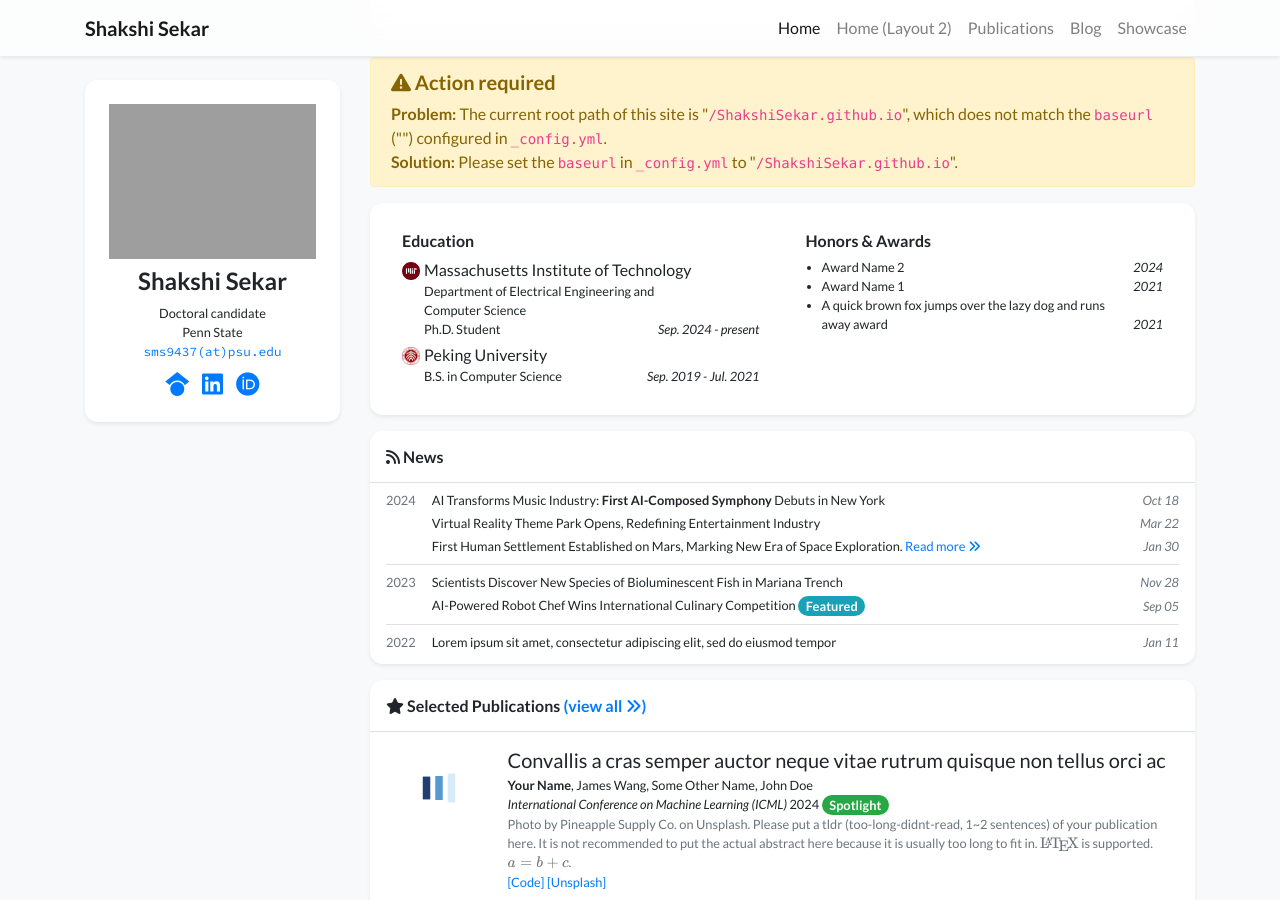
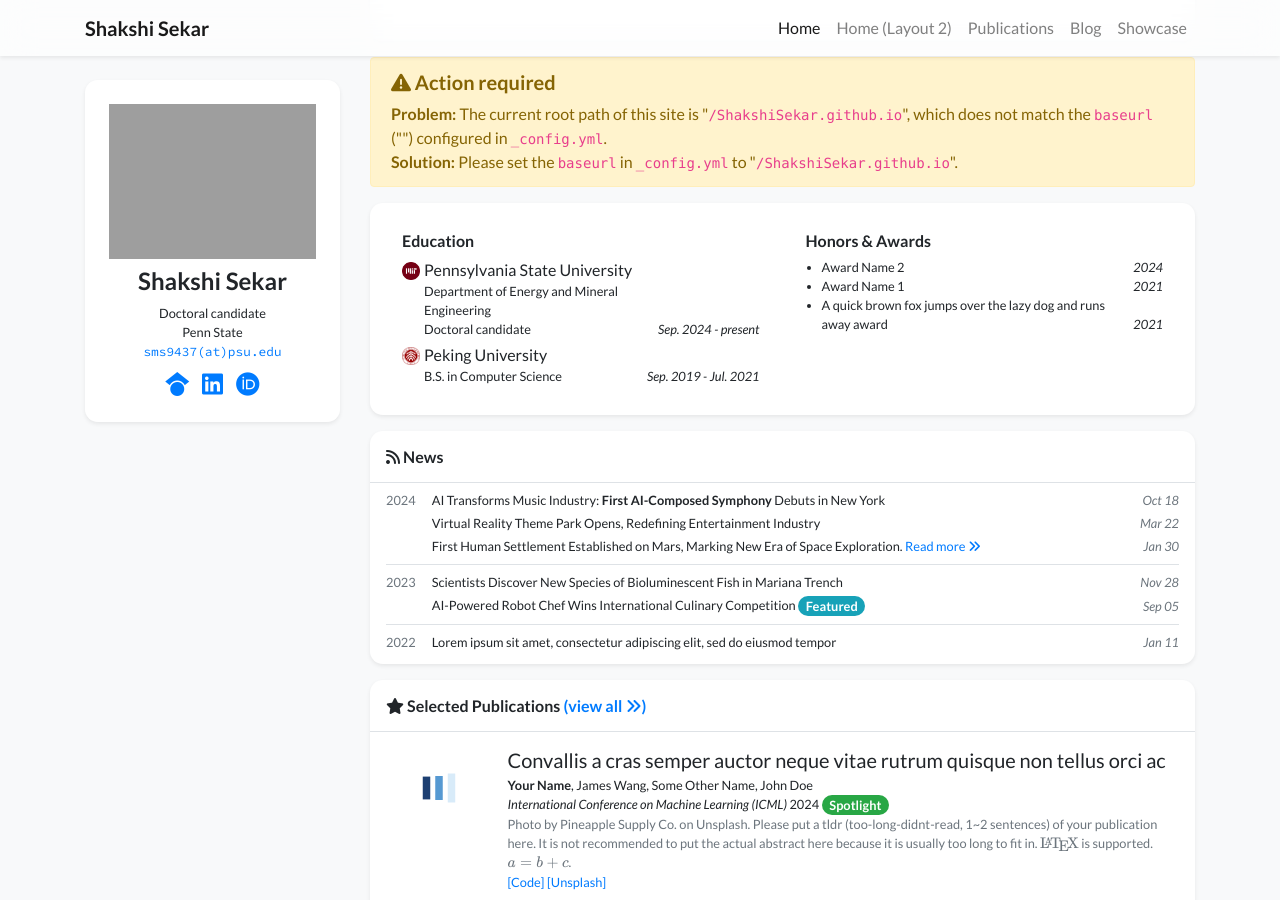
Before and after one commit to ShakshiSekar/ShakshiSekar.github.io, a Jekyll site: the page built from index.html, in a window 1280 px wide and 900 px high, scrolled down 353 px. Built offline with Jekyll 4.4.1, drawn with Linux system fonts in a browser that asks for light colours; nearby versions of some CDN libraries; a style sheet for code colours, icons or effects is not loaded.

Commit message:
profile.yml

```diff
--- a/_data/profile.yml
+++ b/_data/profile.yml
@@ -35,11 +35,11 @@ portrait_caption: >-
   Photo by Manja Vitolic on Unsplash (this caption is optional, comment it out to disable).
 
 education:
-- name: Massachusetts Institute of Technology
+- name: Pennsylvania State University
   logo: /assets/images/badges/MIT_Social_circle.png
   position: >-
-    Department of Electrical Engineering and Computer Science <br/>
-    Ph.D. Student
+    Department of Energy and Mineral Engineering <br/>
+    Doctoral candidate
   date: Sep. 2024 - present
 - name: Peking University
   logo: /assets/images/badges/PKU_red.png
```
